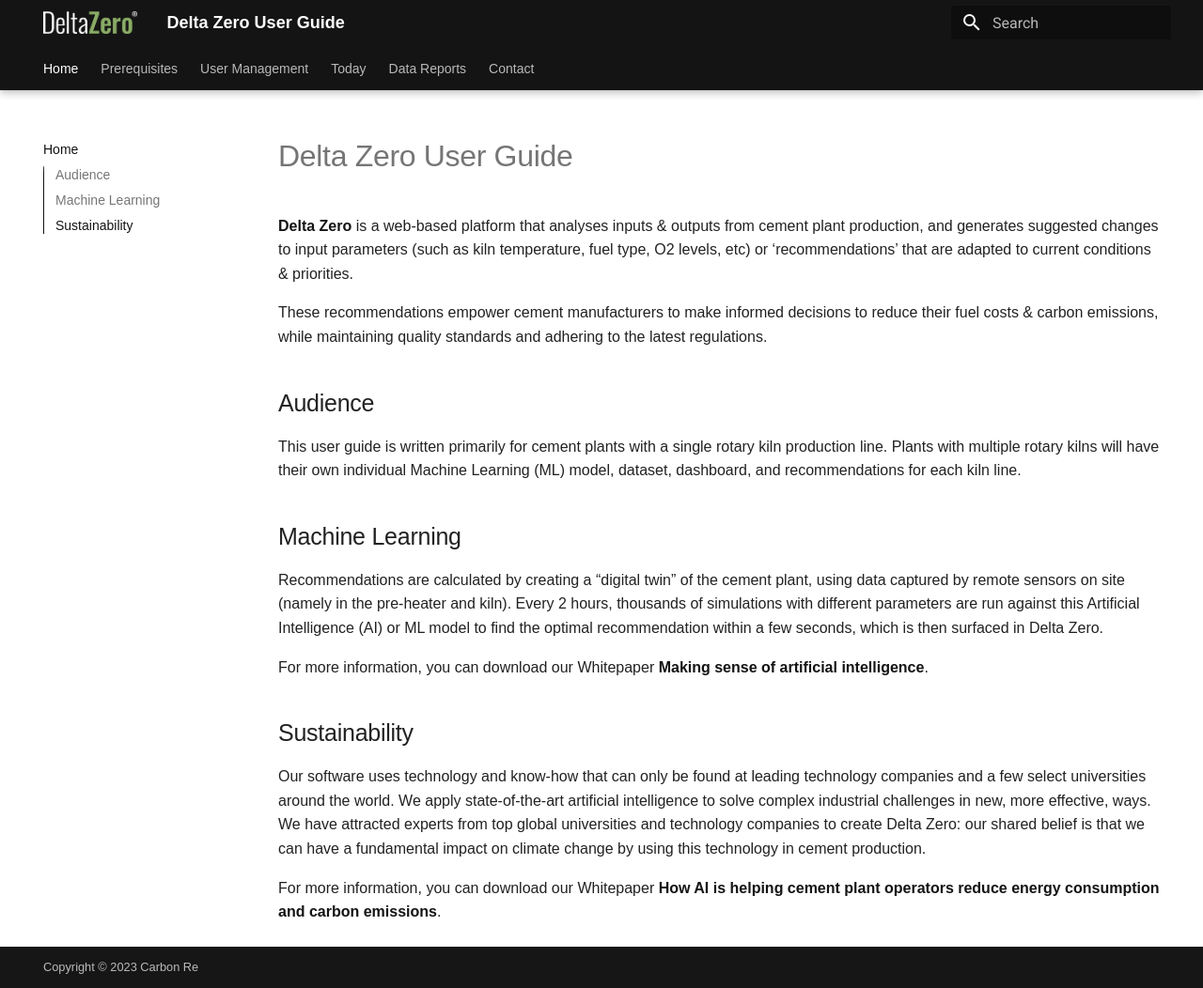
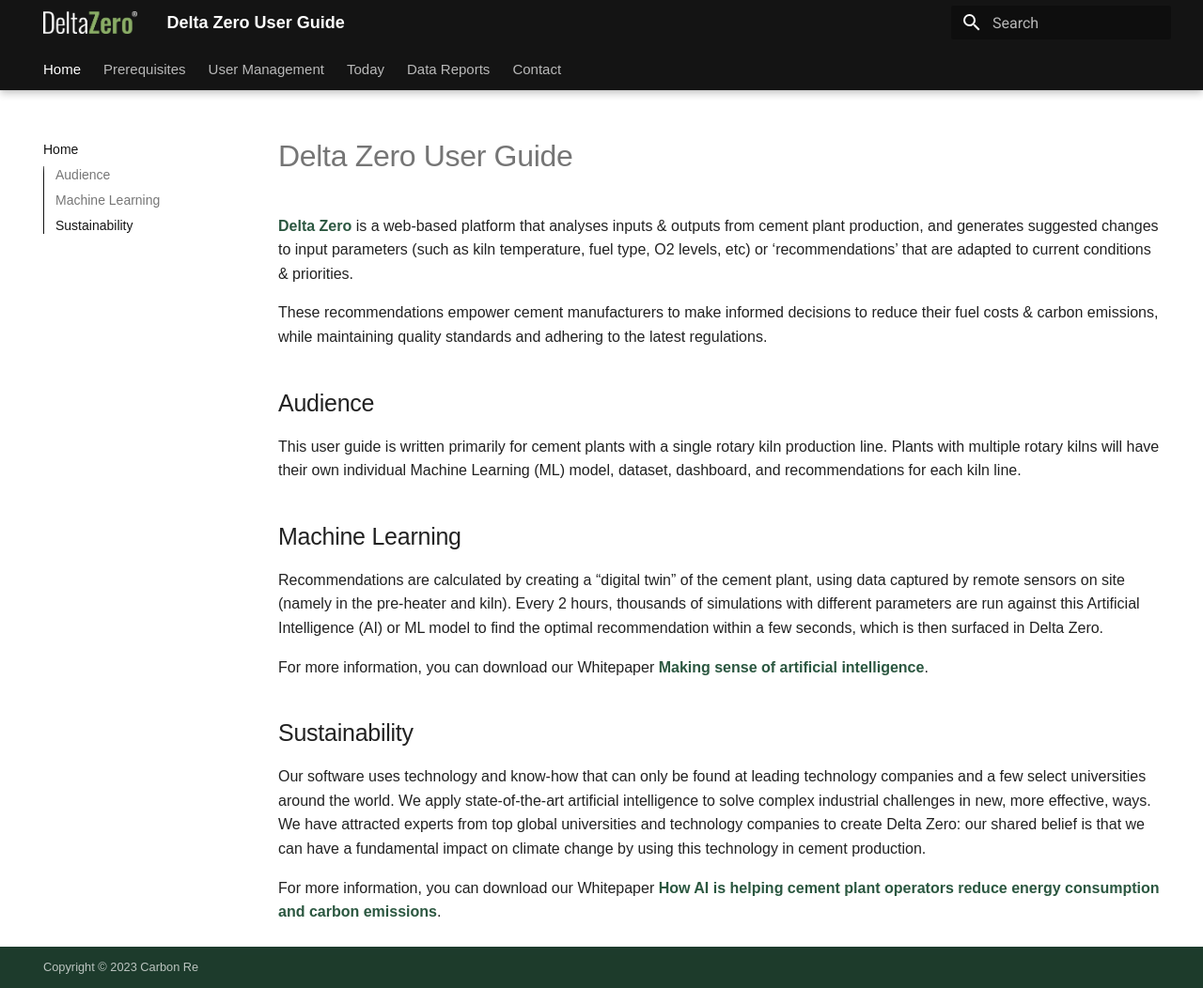
Before and after one commit to eescapa-carbonre/mkdocs-user-guide, an MkDocs documentation site: the page built from docs/index.md, in a window 1280 px wide and 1052 px high. Shown: the whole window at 94% size. Built offline with MkDocs 1.6.1 and Material for MkDocs 9.7.7, drawn with Linux system fonts in a browser that asks for light colours.

Commit message:
Updated CSS colours

```diff
--- a/docs/_assets/extra.css
+++ b/docs/_assets/extra.css
@@ -5,6 +5,7 @@
   // Black/Grey
     carbon: '#141414', (black)
     charcoal: '#4a4f54', (dark grey)
+    white: '#fff' (white)
 
   // Primary (green) palette
     rich: '#2b5740', (dark green)
@@ -19,19 +20,12 @@
 */
 
 :root {
-  /* Primary color shades */
+  /* Colour of header bar */
   --md-primary-fg-color: #141414;
-  /* --md-primary-fg-color--light: #861f4194;
-  --md-primary-fg-color--dark: #ac325a; */
-  --md-primary-bg-color: hsla(0, 0%, 100%, 1);
-  --md-primary-bg-color--light: hsla(0, 0%, 100%, 0.7);
-  --md-text-link-color: hsla(231, 48%, 48%, 1);
+}
 
-  /* Accent color shades */
-  --md-accent-fg-color: #2B5740;
-  --md-accent-fg-color--transparent: hsla(189, 100%, 37%, 0.1);
-  --md-accent-bg-color: hsla(0, 0%, 100%, 1);
-  --md-accent-bg-color--light: hsla(0, 0%, 100%, 0.7);
+.md-footer {
+  background-color: #2b5740;
 }
 
 html {
@@ -48,10 +42,22 @@ h1, h2 {
 body {
   font-family: 'Mada', sans-serif;
 }
+/* Make navigation links Fresh on hover, and Leaf on active page */
+.md-tabs__link {
+  font-size:1.5em;
+}
+.md-tabs__link:hover {
+  color: #cfe5b2;
+}
+.md-tabs__link--active, .md-nav__link:hover {
+  color: #8aad66;
+}
 
-/* Make hyperlinks within content bold and turn leaf on hover */
+
+/* Make hyperlinks within content bold and turn Leaf on hover */
 .md-content a {
   font-weight: bold;
+  color: #2b5740;
 }
 .md-content a:hover {
   color: #8aad66 !important;
```
